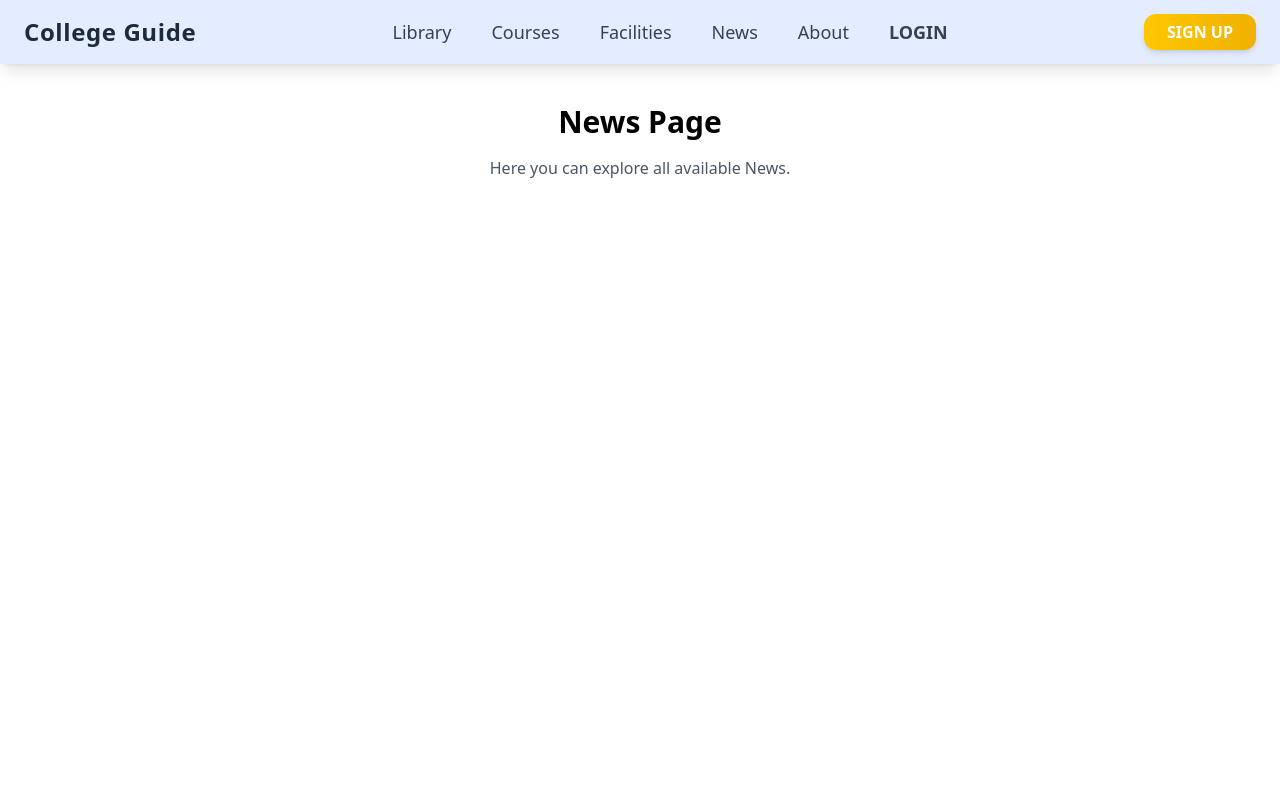
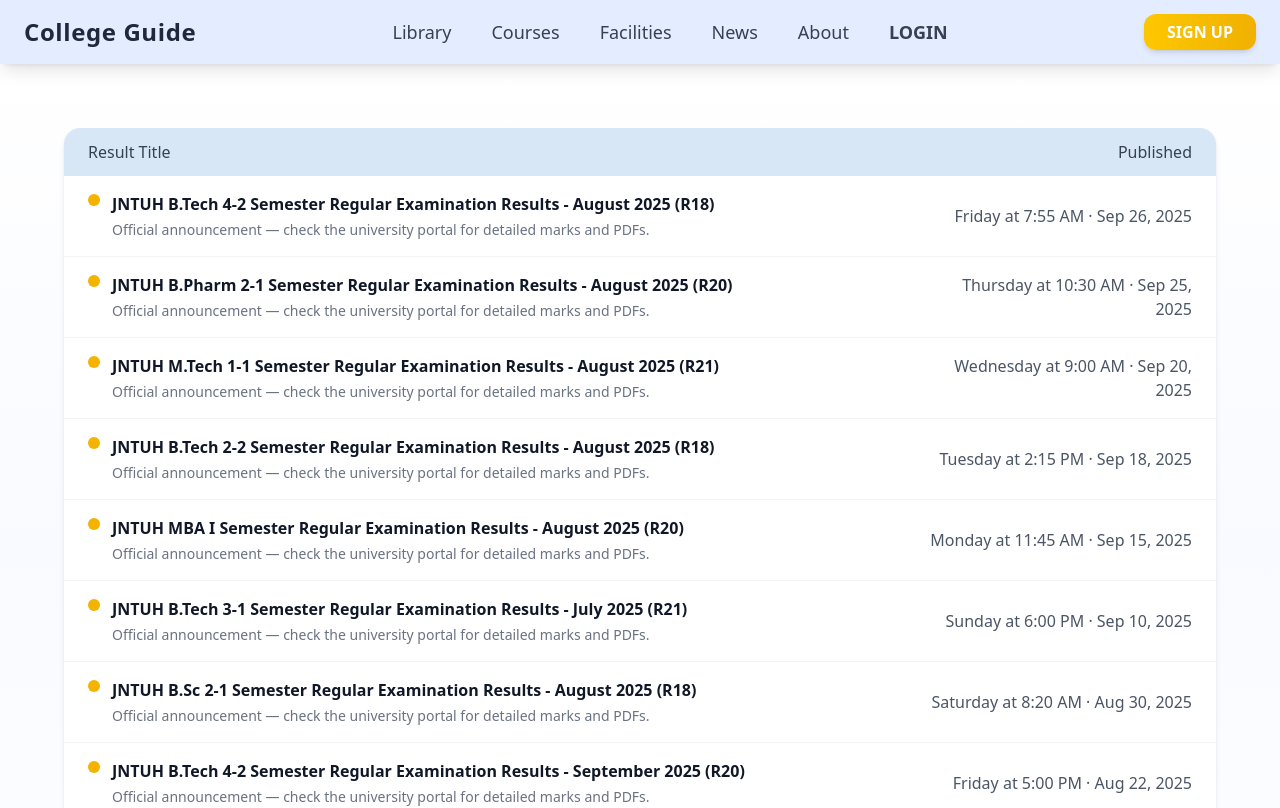
Before and after one commit to Ankitkumar7311/E-Learning, a React (Vite) app: page /news in a window 1280 px wide. Shown: the top 808 px of the page. Built offline with nearby package versions, Linux system fonts and the light colour scheme.

Commit message:
news added, no integ

```diff
--- a/src/pages/News.jsx
+++ b/src/pages/News.jsx
@@ -1,10 +1,149 @@
 import React from "react";
 
+/**
+ * News (Results) list — static dates, sorted latest -> oldest
+ * - Titles auto-convert "Advanced Supplementary" -> "Regular" and append R-codes.
+ * - No vertical column lines; subtle horizontal dividers only.
+ */
+
+const rawRows = [
+  {
+    title:
+      "JNTUH B.Tech 4-2 Semester Advanced Supplementary Examinations Results - August 2025",
+    time: "Friday at 7:55 AM",
+    date: "2025-09-26",
+    code: "R18",
+  },
+  {
+    title:
+      "JNTUH B.Pharm 2-1 Semester Advanced Supplementary Examinations Results - August 2025",
+    time: "Thursday at 10:30 AM",
+    date: "2025-09-25",
+    code: "R20",
+  },
+  {
+    title:
+      "JNTUH M.Tech 1-1 Semester Regular Examinations Results - August 2025",
+    time: "Wednesday at 9:00 AM",
+    date: "2025-09-20",
+    code: "R21",
+  },
+  {
+    title:
+      "JNTUH B.Tech 2-2 Semester Advanced Supplementary Examinations Results - August 2025",
+    time: "Tuesday at 2:15 PM",
+    date: "2025-09-18",
+    code: "R18",
+  },
+  {
+    title: "JNTUH MBA I Semester Regular Examinations Results - August 2025",
+    time: "Monday at 11:45 AM",
+    date: "2025-09-15",
+    code: "R20",
+  },
+  {
+    title:
+      "JNTUH B.Tech 3-1 Semester Advanced Supplementary Examinations Results - July 2025",
+    time: "Sunday at 6:00 PM",
+    date: "2025-09-10",
+    code: "R21",
+  },
+  {
+    title: "JNTUH B.Sc 2-1 Semester Regular Examinations Results - August 2025",
+    time: "Saturday at 8:20 AM",
+    date: "2025-08-30",
+    code: "R18",
+  },
+  {
+    title: "JNTUH B.Tech 4-2 Semester Regular Examinations Results - September 2025",
+    time: "Friday at 5:00 PM",
+    date: "2025-08-22",
+    code: "R20",
+  },
+  {
+    title: "JNTUH BCA 3-2 Semester Advanced Supplementary Examinations Results - Aug 2025",
+    time: "Thursday at 4:10 PM",
+    date: "2025-08-12",
+    code: "R18",
+  },
+  {
+    title: "JNTUH B.Tech 1-2 Semester Regular Examinations Results - Aug 2025",
+    time: "Wednesday at 12:30 PM",
+    date: "2025-07-30",
+    code: "R21",
+  },
+];
+
+const formatTitle = (rawTitle, code) => {
+  let t = rawTitle;
+  t = t.replace(/Advanced Supplementary/gi, "Regular");
+  t = t.replace(/Examinations Results/gi, "Examination Results");
+  t = t.replace(/Examinations/gi, "Examination");
+  t = t.replace(/\s{2,}/g, " ").trim();
+
+  if (code && !/\bR(18|20|21)\b/i.test(t)) {
+    t = `${t} (${code})`;
+  }
+
+  return t;
+};
+
+const formatDateShort = (isoDate) => {
+  const d = new Date(isoDate);
+  return d.toLocaleDateString("en-US", {
+    month: "short",
+    day: "numeric",
+    year: "numeric",
+  });
+};
+
 const News = () => {
+  // sort rows by date descending (newest first)
+  const rows = [...rawRows].sort((a, b) => new Date(b.date) - new Date(a.date));
+
   return (
-    <div className="p-10 text-center">
-      <h1 className="text-3xl font-bold mb-4">News Page</h1>
-      <p className="text-gray-600">Here you can explore all available News.</p>
+    <div className="pt-16 pb-12 px-4 md:px-8 lg:px-16 min-h-screen bg-gradient-to-b from-white via-[#F8FAFF] to-white">
+      <div className="max-w-6xl mx-auto">
+
+
+        <div className="bg-white/95 shadow-md rounded-2xl overflow-hidden">
+          {/* Visual header for larger screens */}
+          <div className="hidden md:grid grid-cols-12 gap-4 items-center px-6 py-3 bg-[#D8E7F5] bg-opacity-30">
+            <div className="col-span-9 text-sm md:text-base font-medium text-gray-700">Result Title</div>
+            <div className="col-span-3 text-sm md:text-base font-medium text-gray-700 text-right">Published</div>
+          </div>
+
+          {/* Rows */}
+          <div role="table" className="divide-y divide-gray-100">
+            {rows.map((r, idx) => (
+              <div
+                role="row"
+                key={idx}
+                className="grid grid-cols-12 gap-4 items-center px-4 md:px-6 py-4 hover:bg-gray-50 transition-colors"
+                aria-label={`news-row-${idx}`}
+              >
+                <div className="col-span-12 md:col-span-9">
+                  <div className="flex items-start gap-3">
+                    <span className="mt-0.5 inline-block rounded-full w-3 h-3 bg-[#F3B300] shrink-0" aria-hidden />
+                    <div>
+                      <div className="text-sm md:text-base font-semibold text-gray-900">
+                        {formatTitle(r.title, r.code)}
+                      </div>
+                      <div className="text-xs md:text-sm text-gray-500 mt-1">
+                        Official announcement — check the university portal for detailed marks and PDFs.
+                      </div>
+                    </div>
+                  </div>
+                </div>
+
+                <div className="col-span-12 md:col-span-3 text-sm md:text-base text-gray-600 md:text-right mt-2 md:mt-0">
+                  {`${r.time} · ${formatDateShort(r.date)}`}
+                </div>
+              </div>
+            ))}
+          </div>
+        </div>
+      </div>
     </div>
   );
 };
```
